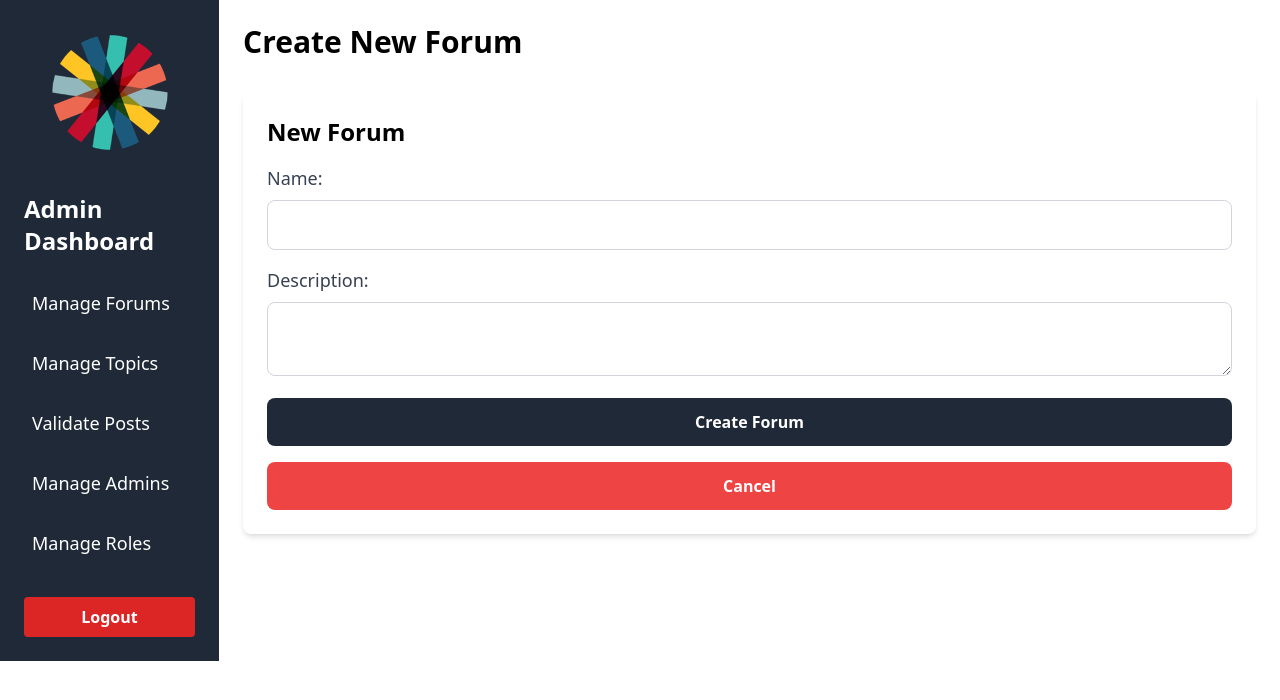
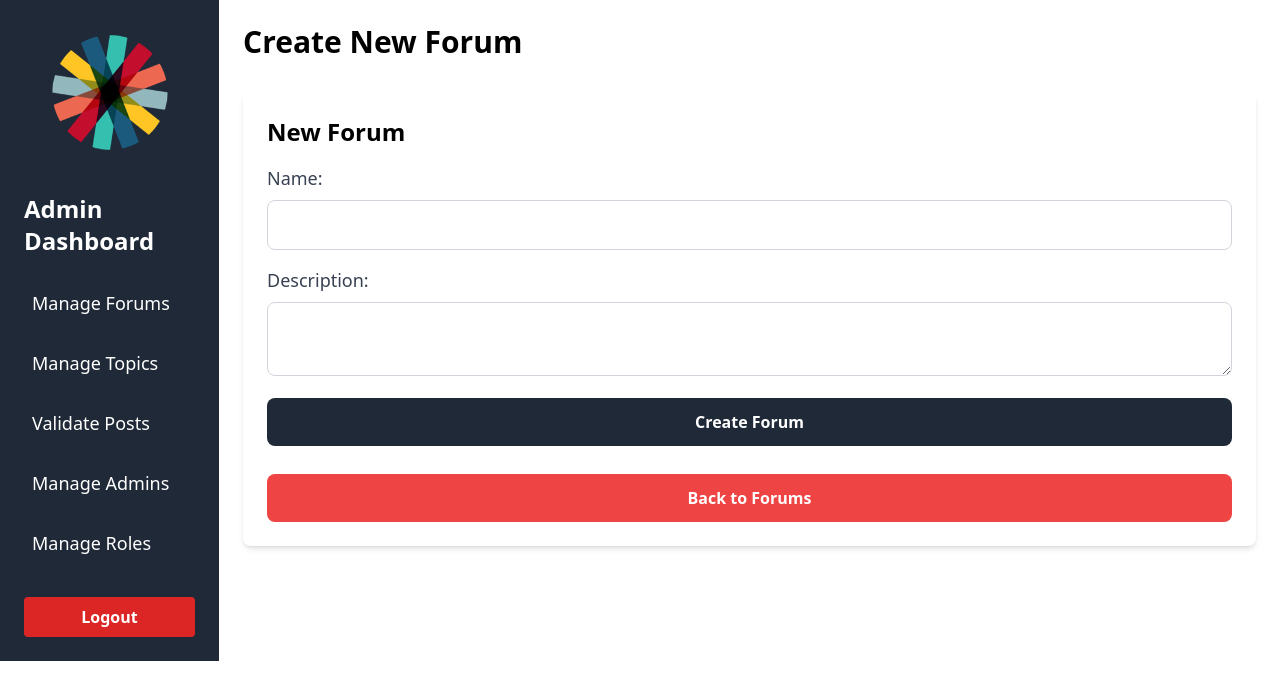
Before and after one commit to CarlosGal19/SoftwareFactory-React, a React (Vite) app: page /admin/create-forum in a window 1280 px wide. Shown: the top 700 px of the page. Built offline with nearby package versions, Linux system fonts and the light colour scheme; sample sign-in values are in the browser's storage.

Commit message:
feat: redirect to manage page if form is canceled

```diff
--- a/src/pages/Admin/CreateForum.tsx
+++ b/src/pages/Admin/CreateForum.tsx
@@ -1,5 +1,6 @@
 import { FormEvent, useState } from 'react';
 import axiosClient from '../../config/axios';
+import { Link } from 'react-router-dom';
 
 const CreateForum = () => {
   const [name, setName] = useState('');
@@ -37,10 +38,6 @@ const CreateForum = () => {
     setDescription('');
   };
 
-  const handleCancel = () => {
-    resetForm();
-  };
-
   return (
     <div className="p-6 w-full">
       <h1 className="text-3xl font-bold mb-6">Create New Forum</h1>
@@ -74,13 +71,14 @@ const CreateForum = () => {
           >
             {loading ? 'Creating...' : 'Create Forum'}
           </button>
-          <button
-            type="button"
-            onClick={handleCancel}
-            className="mt-3 bg-red-500 hover:bg-red-600 text-white font-bold py-3 px-4 rounded-lg w-full transition ease-in-out duration-200"
-          >
-            Cancel
-          </button>
+          <Link to="/admin/manage-forums" className="mt-3 block text-center text-blue-500 hover:underline">
+            <button
+              type="button"
+              className="mt-3 bg-red-500 hover:bg-red-600 text-white font-bold py-3 px-4 rounded-lg w-full transition ease-in-out duration-200"
+            >
+              Back to Forums
+            </button>
+          </Link>
         </form>
       </div>
     </div>
--- a/src/pages/Admin/CreateTopic.tsx
+++ b/src/pages/Admin/CreateTopic.tsx
@@ -1,5 +1,6 @@
 import { FormEvent, useState } from 'react';
 import axiosClient from '../../config/axios';
+import { Link } from 'react-router-dom';
 
 const CreateTopic = () => {
   const [name, setName] = useState('');
@@ -38,10 +39,6 @@ const CreateTopic = () => {
     setDescription('');
   };
 
-  const handleCancel = () => {
-    resetForm();
-  };
-
   return (
     <div className="p-6 w-full">
       <h1 className="text-3xl font-bold mb-6">Create New Topic</h1>
@@ -75,13 +72,16 @@ const CreateTopic = () => {
           >
             {loading ? 'Creating...' : 'Create Topic'}
           </button>
+          <Link to="/admin/manage-topics" className="mt-3 bg-blue-500 hover:bg-blue-600 text-white font-bold py-3 px-4 rounded-lg w-full transition ease-in-out duration-200">
+            Go back to Topics
+
             <button
               type="button"
-            onClick={handleCancel}
               className="mt-3 bg-red-500 hover:bg-red-600 text-white font-bold py-3 px-4 rounded-lg w-full transition ease-in-out duration-200"
             >
               Cancel
             </button>
+          </Link>
         </form>
       </div>
     </div>
```
Lines whose indentation alone changed are shown as unchanged.
